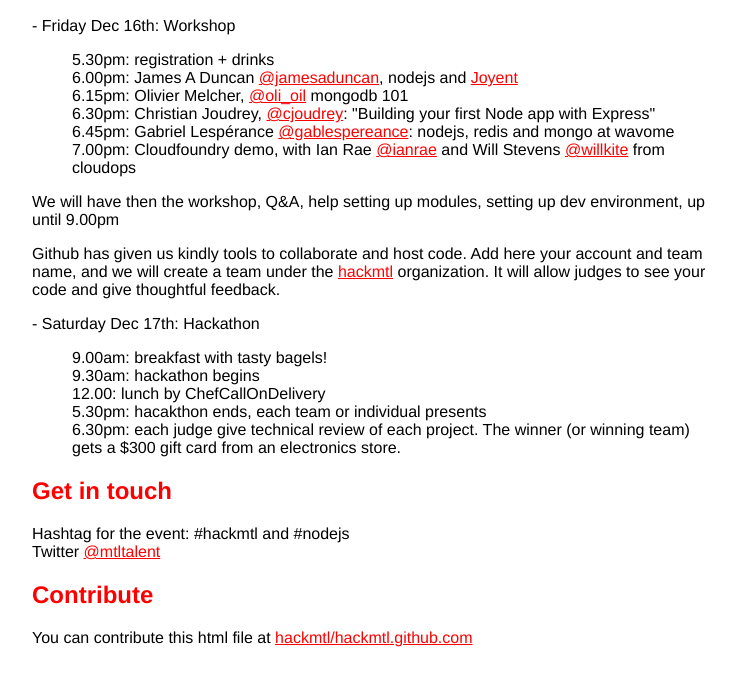
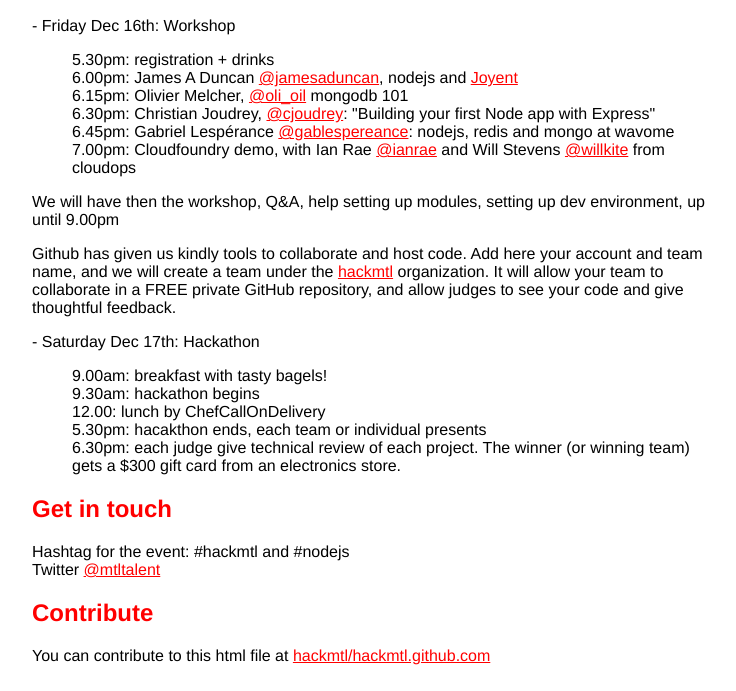
Before and after one commit to hackmtl/hackmtl.github.com, a plain HTML site: page index.html in a window 1280 px wide. Shown: the part 109-800 px from the top of the page, without its empty margins (258-994 px from the left). Drawn offline with Linux system fonts and the light colour scheme.

Commit message:
Update index.html

```diff
--- a/index.html
+++ b/index.html
@@ -27,7 +27,7 @@ redis and mongo at wavome<br/> 7.00pm: Cloudfoundry demo, with Ian Rae <a href="
 
  <p>We will have then the workshop, Q&A, help setting up modules, setting up dev environment, up until 9.00pm</p>
  <p>Github has given us kindly tools to collaborate and host code. Add here your account and team name, and we will create a team under the
-<a href="http://github.com/hackmtl">hackmtl</a> organization. It will allow judges to see your code and give thoughtful feedback.</p>
+<a href="http://github.com/hackmtl">hackmtl</a> organization. It will allow your team to collaborate in a FREE private GitHub repository, and allow judges to see your code and give thoughtful feedback.</p>
 
  <p>- Saturday Dec 17th: Hackathon</p>
 
@@ -40,7 +40,7 @@ href="http://twitter.com/mtltalent">@mtltalent</a></p>
 
  <h2>Contribute</h2>
 
- <p>You can contribute this html file at <a href="http://github.com/hackmtl/hackmtl.github.com">hackmtl/hackmtl.github.com</a></p>
+ <p>You can contribute to this html file at <a href="http://github.com/hackmtl/hackmtl.github.com">hackmtl/hackmtl.github.com</a></p>
 
  </div>
 
```
